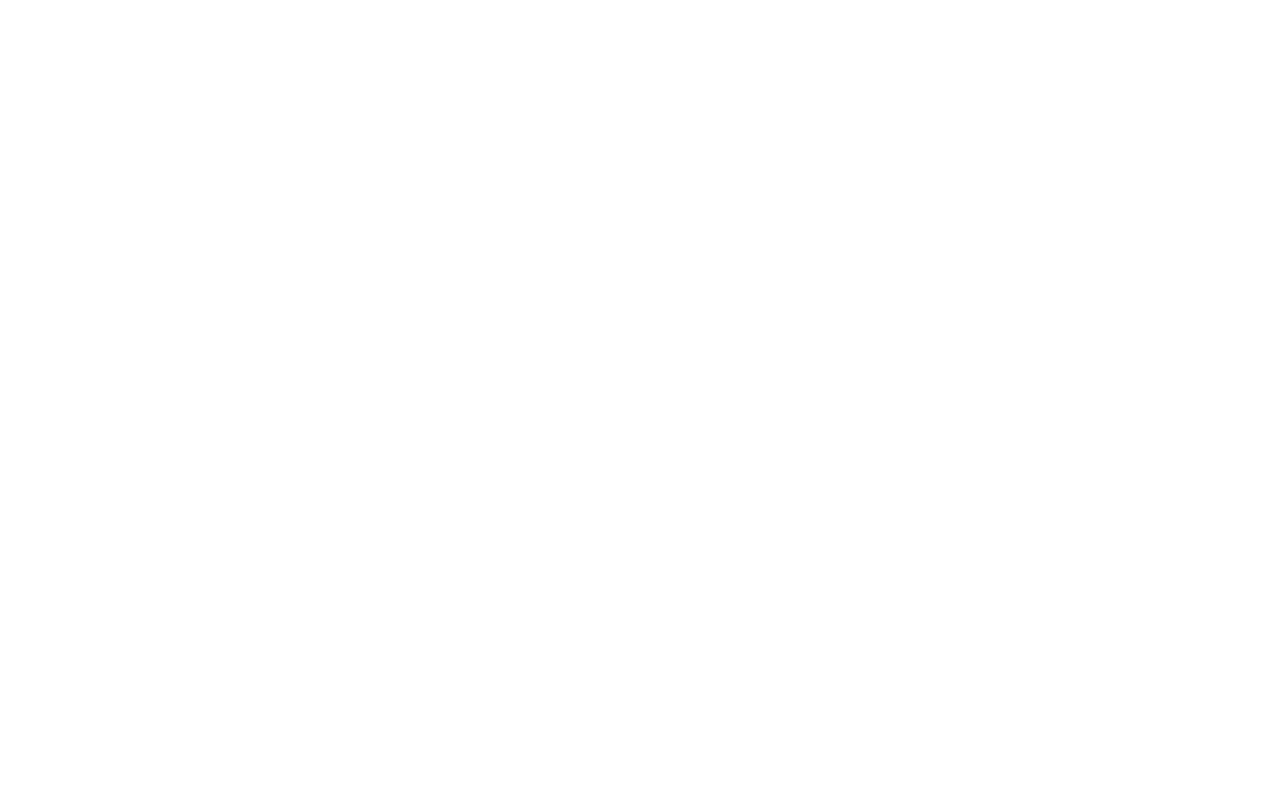
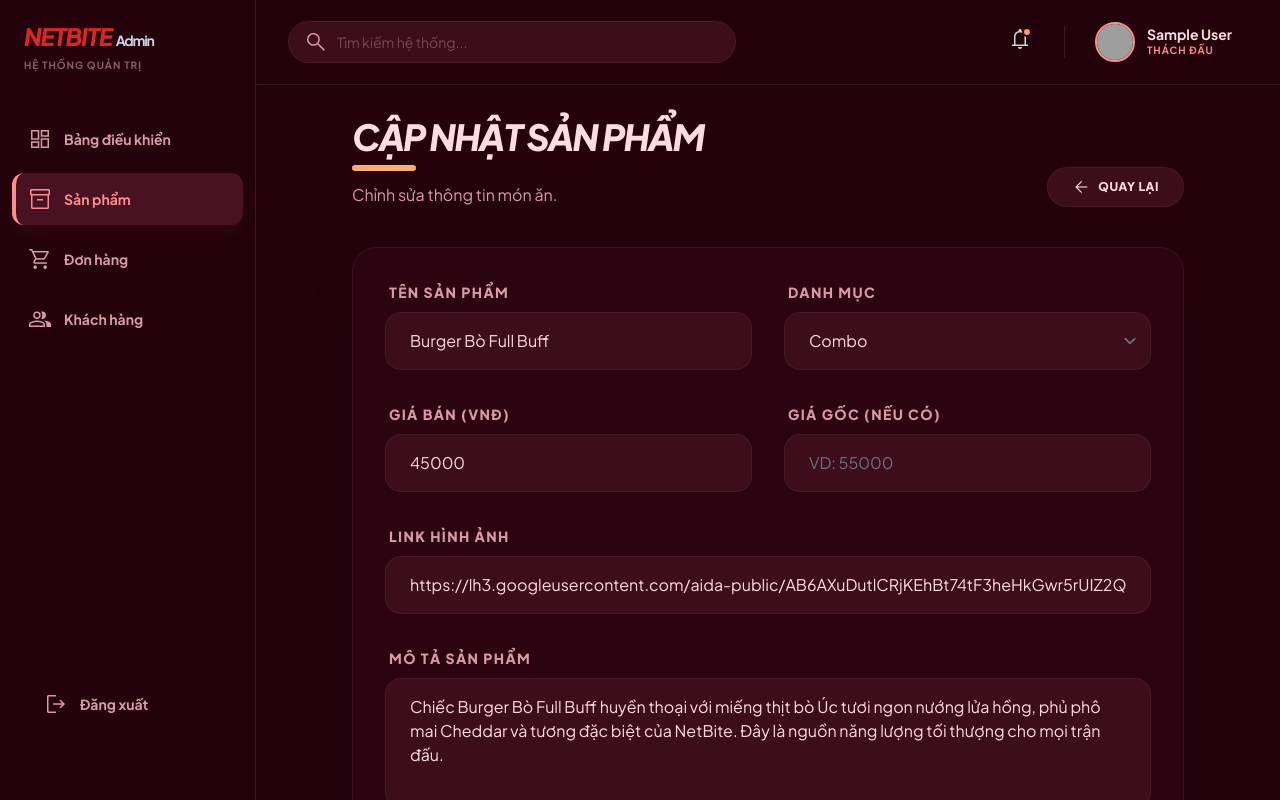
Before and after one commit to thangleloi2003/Netbite, a React (Vite) app: page /admin/products/edit/1 in a window 1280 px wide. Before the commit this address had no page. Shown: the top 800 px of the page. Built offline with nearby package versions, Linux system fonts and the light colour scheme; data requests are answered from the project's data file; sample sign-in values are in the browser's storage; grey boxes are pictures that could not be loaded.

Commit message:
Them trang AdminEditProduct va them route

```diff
--- /dev/null
+++ b/src/pages/admin/AdminEditProduct.tsx
@@ -0,0 +1,217 @@
+import { useState, useEffect } from "react";
+import { useNavigate, useParams } from "react-router-dom";
+import { productApi, categoryApi } from "../../services/api";
+import type { Category, Product } from "../../types";
+
+export default function AdminEditProduct() {
+  const { id } = useParams<{ id: string }>();
+  const navigate = useNavigate();
+  const [categories, setCategories] = useState<Category[]>([]);
+  const [loading, setLoading] = useState(false);
+  const [initialLoading, setInitialLoading] = useState(true);
+  const [error, setError] = useState<string | null>(null);
+
+  const [formData, setFormData] = useState<Partial<Product>>({
+    name: "",
+    price: 0,
+    originalPrice: null,
+    image: "",
+    category: "",
+    description: "",
+  });
+
+  useEffect(() => {
+    categoryApi.getAll().then(setCategories).catch(console.error);
+
+    if (id) {
+      productApi.getById(id)
+        .then((product) => {
+          setFormData({
+            name: product.name,
+            price: product.price,
+            originalPrice: product.originalPrice,
+            image: product.image,
+            category: product.category,
+            description: product.description,
+          });
+        })
+        .catch((err) => {
+          console.error(err);
+          setError("Failed to load product details.");
+        })
+        .finally(() => {
+          setInitialLoading(false);
+        });
+    }
+  }, [id]);
+
+  const handleChange = (
+    e: React.ChangeEvent<HTMLInputElement | HTMLTextAreaElement | HTMLSelectElement>
+  ) => {
+    const { name, value } = e.target;
+    setFormData((prev) => ({
+      ...prev,
+      [name]: name === "price" || name === "originalPrice" ? Number(value) : value,
+    }));
+  };
+
+  const handleSubmit = async (e: React.FormEvent) => {
+    e.preventDefault();
+    if (!id) return;
+
+    setLoading(true);
+    setError(null);
+
+    try {
+      await productApi.update(id, formData);
+      navigate("/admin/products");
+    } catch (err) {
+      setError("Failed to update product. Please try again.");
+      console.error(err);
+    } finally {
+      setLoading(false);
+    }
+  };
+
+  if (initialLoading) {
+    return <div className="p-8 text-center text-on-surface-variant">Đang tải dữ liệu...</div>;
+  }
+
+  return (
+    <main className="p-8 space-y-10 max-w-4xl mx-auto w-full">
+      <div className="flex flex-col lg:flex-row justify-between lg:items-end gap-6 mb-4">
+        <div>
+          <h2 className="text-4xl font-black tracking-tighter italic uppercase mb-2">CẬP NHẬT SẢN PHẨM</h2>
+          <div className="h-1.5 w-16 bg-secondary rounded-full mb-3"></div>
+          <p className="text-on-surface-variant font-medium">Chỉnh sửa thông tin món ăn.</p>
+        </div>
+
+        <button
+          onClick={() => navigate("/admin/products")}
+          className="px-6 py-2.5 bg-surface-container-high text-on-surface text-xs font-black rounded-full border border-white/5 hover:bg-surface-container-highest transition-all uppercase tracking-wider flex items-center gap-2"
+        >
+          <span className="material-symbols-outlined text-[18px]">arrow_back</span>
+          Quay lại
+        </button>
+      </div>
+
+      <form onSubmit={handleSubmit} className="bg-surface-container-low p-8 rounded-3xl border border-white/5 shadow-2xl space-y-8">
+        {error && (
+          <div className="bg-error/10 border border-error/20 text-error p-4 rounded-2xl text-sm font-bold">
+            {error}
+          </div>
+        )}
+
+        <div className="grid grid-cols-1 md:grid-cols-2 gap-8">
+          {/* Tên sản phẩm */}
+          <div className="space-y-2">
+            <label className="text-sm font-black uppercase tracking-widest text-on-surface-variant ml-1">Tên sản phẩm</label>
+            <input
+              required
+              type="text"
+              name="name"
+              value={formData.name || ""}
+              onChange={handleChange}
+              placeholder="VD: Burger Bò Đặc Biệt"
+              className="w-full bg-surface-container-high border border-white/5 rounded-2xl px-6 py-4 focus:outline-none focus:ring-2 focus:ring-primary/50 transition-all font-medium"
+            />
+          </div>
+
+          {/* Danh mục */}
+          <div className="space-y-2">
+            <label className="text-sm font-black uppercase tracking-widest text-on-surface-variant ml-1">Danh mục</label>
+            <select
+              required
+              name="category"
+              value={formData.category || ""}
+              onChange={handleChange}
+              className="w-full bg-surface-container-high border border-white/5 rounded-2xl px-6 py-4 focus:outline-none focus:ring-2 focus:ring-primary/50 transition-all font-medium appearance-none"
+            >
+              <option value="">Chọn danh mục</option>
+              {categories.map((cat) => (
+                <option key={cat.id} value={cat.slug}>
+                  {cat.name}
+                </option>
+              ))}
+            </select>
+          </div>
+
+          {/* Giá bán */}
+          <div className="space-y-2">
+            <label className="text-sm font-black uppercase tracking-widest text-on-surface-variant ml-1">Giá bán (VNĐ)</label>
+            <input
+              required
+              type="number"
+              name="price"
+              value={formData.price || 0}
+              onChange={handleChange}
+              placeholder="VD: 45000"
+              className="w-full bg-surface-container-high border border-white/5 rounded-2xl px-6 py-4 focus:outline-none focus:ring-2 focus:ring-primary/50 transition-all font-medium"
+            />
+          </div>
+
+          {/* Giá gốc (nếu có) */}
+          <div className="space-y-2">
+            <label className="text-sm font-black uppercase tracking-widest text-on-surface-variant ml-1">Giá gốc (nếu có)</label>
+            <input
+              type="number"
+              name="originalPrice"
+              value={formData.originalPrice || ""}
+              onChange={handleChange}
+              placeholder="VD: 55000"
+              className="w-full bg-surface-container-high border border-white/5 rounded-2xl px-6 py-4 focus:outline-none focus:ring-2 focus:ring-primary/50 transition-all font-medium"
+            />
+          </div>
+
+          {/* Hình ảnh URL */}
+          <div className="md:col-span-2 space-y-2">
+            <label className="text-sm font-black uppercase tracking-widest text-on-surface-variant ml-1">Link hình ảnh</label>
+            <input
+              required
+              type="url"
+              name="image"
+              value={formData.image || ""}
+              onChange={handleChange}
+              placeholder="https://example.com/image.jpg"
+              className="w-full bg-surface-container-high border border-white/5 rounded-2xl px-6 py-4 focus:outline-none focus:ring-2 focus:ring-primary/50 transition-all font-medium"
+            />
+          </div>
+
+          {/* Mô tả */}
+          <div className="md:col-span-2 space-y-2">
+            <label className="text-sm font-black uppercase tracking-widest text-on-surface-variant ml-1">Mô tả sản phẩm</label>
+            <textarea
+              required
+              name="description"
+              value={formData.description || ""}
+              onChange={handleChange}
+              rows={4}
+              placeholder="Nhập mô tả chi tiết về sản phẩm..."
+              className="w-full bg-surface-container-high border border-white/5 rounded-2xl px-6 py-4 focus:outline-none focus:ring-2 focus:ring-primary/50 transition-all font-medium resize-none"
+            />
+          </div>
+        </div>
+
+        <div className="pt-4">
+          <button
+            disabled={loading}
+            type="submit"
+            className="w-full py-5 bg-primary text-on-primary font-black rounded-2xl shadow-[0_0_20px_rgba(255,141,140,0.4)] hover:shadow-[0_0_30px_rgba(255,141,140,0.6)] hover:-translate-y-1 active:translate-y-0 transition-all uppercase tracking-widest disabled:opacity-50 disabled:translate-y-0 flex items-center justify-center gap-3"
+          >
+            {loading ? (
+              <>
+                <div className="w-5 h-5 border-2 border-white/30 border-t-white rounded-full animate-spin"></div>
+                Đang xử lý...
+              </>
+            ) : (
+              <>
+                <span className="material-symbols-outlined font-black">save</span>
+                Cập nhật sản phẩm
+              </>
+            )}
+          </button>
+        </div>
+      </form>
+    </main>
+  );
+}
--- a/src/routes/index.tsx
+++ b/src/routes/index.tsx
@@ -13,6 +13,7 @@
 import AdminDashboard from '../pages/admin/AdminDashboard'
 import AdminProducts from '../pages/admin/AdminProducts'
 import AdminCreateProduct from '../pages/admin/AdminCreateProduct'
+import AdminEditProduct from '../pages/admin/AdminEditProduct'
 import AdminOrders from '../pages/admin/AdminOrders'
 import AdminCustomers from '../pages/admin/AdminCustomers'
 
@@ -40,6 +41,7 @@
           <Route index element={<AdminDashboard />} />
           <Route path="products" element={<AdminProducts />} />
           <Route path="products/create" element={<AdminCreateProduct />} />
+          <Route path="products/edit/:id" element={<AdminEditProduct />} />
           <Route path="orders" element={<AdminOrders />} />
           <Route path="customers" element={<AdminCustomers />} />
         </Route>
```
